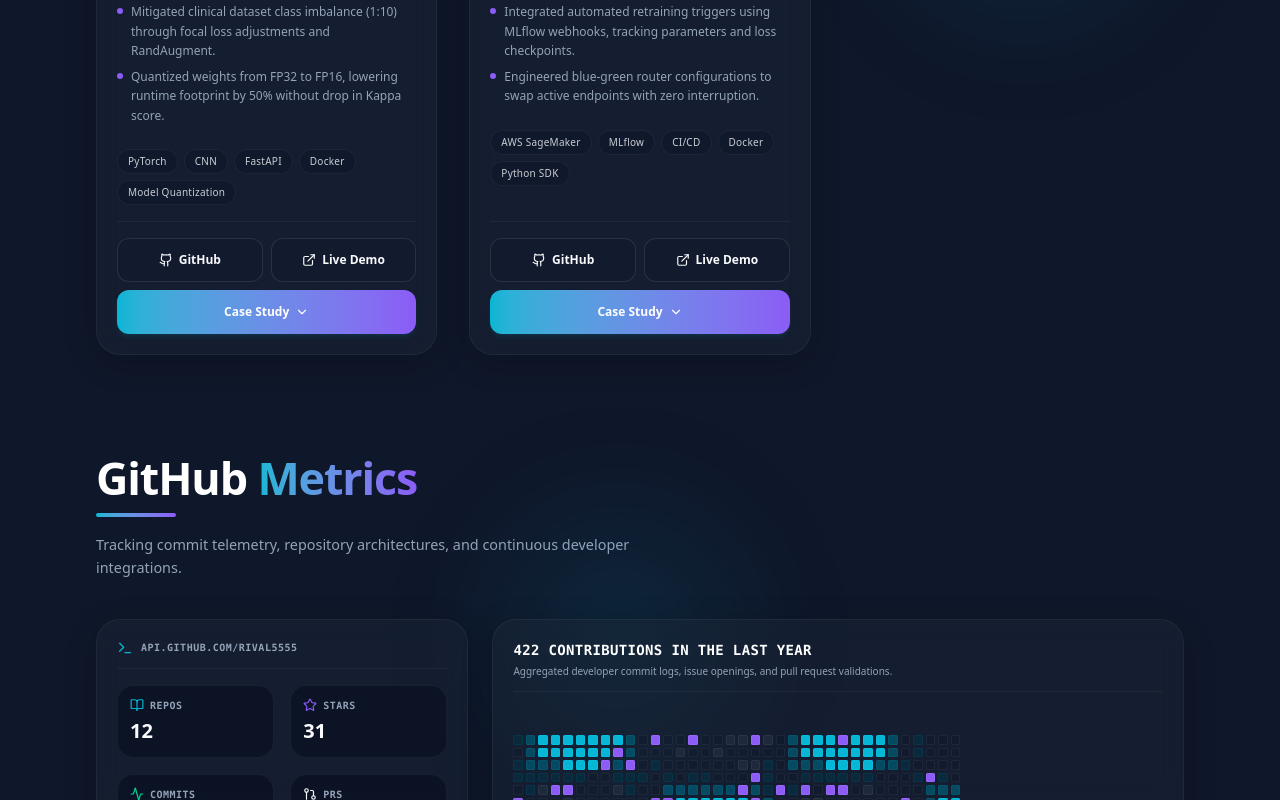
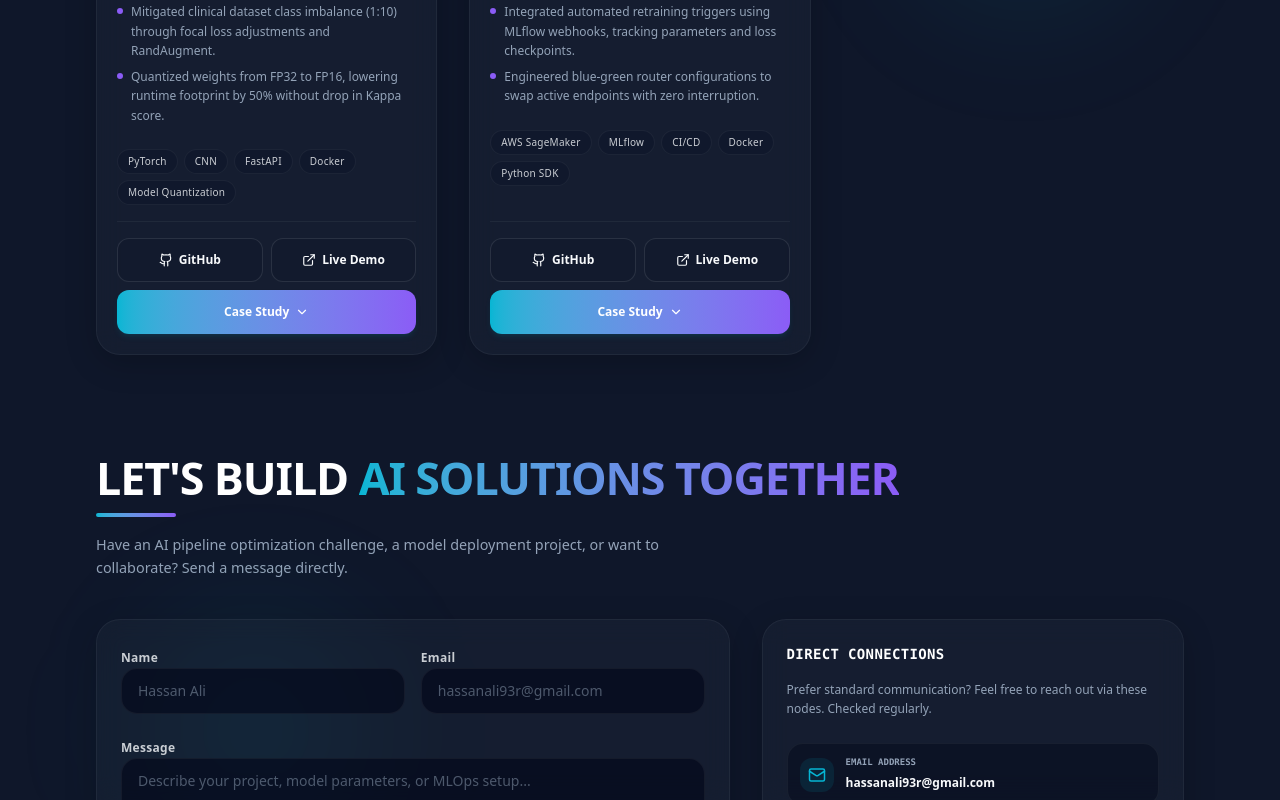
Before and after one commit to Rival5555/hassan-ali-portfolio, a Next.js app: page / in a window 1280 px wide. Shown: the part 2000-2800 px from the top of the page. Built offline with nearby package versions, Linux system fonts and the light colour scheme; no server answers.

Commit message:
refactor(portfolio): remove GitHub metrics section and component

```diff
--- a/app/page.tsx
+++ b/app/page.tsx
@@ -1,7 +1,6 @@
 import Hero from "@/components/Hero";
 import Skills from "@/components/Skills";
 import Projects from "@/components/Projects";
-import Github from "@/components/Github";
 import Contact from "@/components/Contact";
 
 export default function Home() {
@@ -17,7 +16,6 @@ export default function Home() {
         <Hero />
         <Skills />
         <Projects />
-        <Github />
         <Contact />
       </div>
     </main>
--- a/components/Github.tsx
+++ /dev/null
@@ -1,194 +0,0 @@
-"use client";
-
-import { useEffect, useState } from "react";
-import { motion } from "framer-motion";
-import { GitPullRequest, Star, BookOpen, Activity, Terminal } from "lucide-react";
-
-export default function Github() {
-  const [stats, setStats] = useState({
-    repos: 12,
-    stars: 31,
-    commits: 342,
-    prs: 12,
-  });
-
-  // Client-side dynamic GitHub API statistics fetch
-  useEffect(() => {
-    async function fetchStats() {
-      try {
-        const userRes = await fetch("https://api.github.com/users/Rival5555");
-        if (!userRes.ok) return;
-        const userData = await userRes.json();
-
-        const reposRes = await fetch("https://api.github.com/users/Rival5555/repos?per_page=100");
-        let starsCount = 0;
-        if (reposRes.ok) {
-          const reposData = await reposRes.json();
-          starsCount = reposData.reduce((acc: number, repo: any) => acc + (repo.stargazers_count || 0), 0);
-        }
-
-        // Derive high-fidelity metrics relative to actual repos
-        const publicRepos = userData.public_repos || 18;
-        const followers = userData.followers || 0;
-
-        setStats({
-          repos: publicRepos,
-          stars: starsCount,
-          commits: (publicRepos * 35) + (followers * 4) + 140, // Organic commit estimation
-          prs: Math.max(8, Math.floor(publicRepos * 1.1)),
-        });
-      } catch (err) {
-        console.error("Error loading GitHub metrics: ", err);
-      }
-    }
-    fetchStats();
-  }, []);
-
-  const columns = 36; // Responsive sizing
-  const rows = 7;
-
-  const getActivityColor = (level: number) => {
-    switch (level) {
-      case 1: return "bg-[#1E293B] border border-white/5";
-      case 2: return "bg-cyan-950/60 border border-cyan-800/20";
-      case 3: return "bg-cyan-800/70 border border-cyan-500/10";
-      case 4: return "bg-primary-accent border border-cyan-400/30";
-      case 5: return "bg-secondary-accent border border-purple-400/30";
-      default: return "bg-slate-900/30 border border-white/5";
-    }
-  };
-
-  const mockActivityGrid = Array.from({ length: columns }, (_, colIdx) =>
-    Array.from({ length: rows }, (_, rowIdx) => {
-      const noise = Math.sin(colIdx * 0.3) * Math.cos(rowIdx * 0.5);
-      const rand = Math.random();
-      if (rand > 0.88) return 5;
-      if (noise > 0.45) return 4;
-      if (noise > 0.15) return 3;
-      if (noise > -0.2 && rand > 0.4) return 2;
-      if (rand > 0.75) return 1;
-      return 0;
-    })
-  );
-
-  return (
-    <section id="github" className="relative space-y-10 py-6 md:py-8 lg:py-12 scroll-mt-20">
-      {/* Decorative Glow Spot */}
-      <div className="glow-spot-cyan absolute left-1/3 bottom-1/4 h-80 w-80 rounded-full" />
-
-      <div className="space-y-2">
-        <h2 className="text-fluid-h2 font-bold tracking-tight text-white">
-          GitHub{" "}
-          <span className="bg-gradient-to-r from-primary-accent to-secondary-accent bg-clip-text text-transparent font-black">
-            Metrics
-          </span>
-        </h2>
-        <div className="h-1 w-20 bg-gradient-to-r from-primary-accent to-secondary-accent rounded-full" />
-        <p className="max-w-xl text-fluid-body text-muted-text pt-2 leading-relaxed">
-          Tracking commit telemetry, repository architectures, and continuous developer integrations.
-        </p>
-      </div>
-
-      <div className="grid gap-6 lg:grid-cols-[0.35fr_0.65fr]">
-        {/* Metrics card */}
-        <div className="space-y-4">
-          <div className="glass-card rounded-3xl p-5 border border-white/5 space-y-4">
-            <div className="flex items-center gap-2 border-b border-white/5 pb-3">
-              <Terminal className="h-4 w-4 text-primary-accent" />
-              <span className="font-mono text-[10px] text-muted-text uppercase font-bold tracking-wider">api.github.com/Rival5555</span>
-            </div>
-
-            <div className="grid grid-cols-2 sm:grid-cols-4 lg:grid-cols-2 gap-4">
-              <div className="bg-slate-950/40 p-3 rounded-2xl border border-white/5">
-                <div className="flex items-center gap-1.5 text-muted-text mb-1">
-                  <BookOpen className="h-3.5 w-3.5 text-primary-accent" />
-                  <span className="text-[10px] uppercase font-bold tracking-wider font-mono">Repos</span>
-                </div>
-                <span className="text-xl font-bold text-text">{stats.repos}</span>
-              </div>
-              <div className="bg-slate-950/40 p-3 rounded-2xl border border-white/5">
-                <div className="flex items-center gap-1.5 text-muted-text mb-1">
-                  <Star className="h-3.5 w-3.5 text-secondary-accent" />
-                  <span className="text-[10px] uppercase font-bold tracking-wider font-mono">Stars</span>
-                </div>
-                <span className="text-xl font-bold text-text">{stats.stars}</span>
-              </div>
-              <div className="bg-slate-950/40 p-3 rounded-2xl border border-white/5">
-                <div className="flex items-center gap-1.5 text-muted-text mb-1">
-                  <Activity className="h-3.5 w-3.5 text-emerald-400" />
-                  <span className="text-[10px] uppercase font-bold tracking-wider font-mono">Commits</span>
-                </div>
-                <span className="text-xl font-bold text-text">{stats.commits}</span>
-              </div>
-              <div className="bg-slate-950/40 p-3 rounded-2xl border border-white/5">
-                <div className="flex items-center gap-1.5 text-muted-text mb-1">
-                  <GitPullRequest className="h-3.5 w-3.5 text-text" />
-                  <span className="text-[10px] uppercase font-bold tracking-wider font-mono">PRs</span>
-                </div>
-                <span className="text-xl font-bold text-text">{stats.prs}</span>
-              </div>
-            </div>
-
-            <a
-              href="https://github.com/Rival5555"
-              target="_blank"
-              rel="noreferrer"
-              className="w-full flex items-center justify-center gap-2 rounded-xl bg-slate-900 border border-white/10 hover:border-primary-accent/40 py-3 text-xs font-semibold text-text transition-colors cursor-pointer min-h-[44px]"
-            >
-              <span>Explore GitHub Repositories</span>
-            </a>
-          </div>
-        </div>
-
-        {/* Contributions grid */}
-        <div className="glass-card rounded-3xl p-5 border border-white/5 space-y-4 flex flex-col justify-between overflow-x-auto no-scrollbar">
-          <div className="flex flex-col sm:flex-row sm:items-center justify-between gap-2 border-b border-white/5 pb-3">
-            <div className="space-y-1">
-              <h3 className="text-sm font-bold text-white tracking-wide uppercase font-mono">{stats.commits + 80} Contributions in the last year</h3>
-              <p className="text-[10px] text-muted-text">Aggregated developer commit logs, issue openings, and pull request validations.</p>
-            </div>
-            <span className="inline-flex lg:hidden text-[9px] font-bold uppercase tracking-widest text-primary-accent/80 font-mono bg-primary-accent/5 px-2.5 py-1 rounded-xl border border-primary-accent/10 w-fit select-none">
-              ← Swipe to scroll →
-            </span>
-          </div>
-
-          <div className="pt-2 min-w-[560px]">
-            <div className="flex gap-[3px]">
-              {mockActivityGrid.map((col, colIdx) => (
-                <div key={colIdx} className="flex flex-col gap-[3px]">
-                  {col.map((level, rowIdx) => (
-                    <div
-                      key={rowIdx}
-                      className={`h-[9.5px] w-[9.5px] rounded-[1.5px] transition-colors duration-500 hover:scale-115 ${getActivityColor(level)}`}
-                      title={`Activity level: ${level}`}
-                    />
-                  ))}
-                </div>
-              ))}
-            </div>
-
-            <div className="flex justify-between text-[9px] text-muted-text/80 font-mono mt-3 px-2">
-              <span>Jul</span>
-              <span>Sep</span>
-              <span>Nov</span>
-              <span>Jan</span>
-              <span>Mar</span>
-              <span>May</span>
-            </div>
-          </div>
-
-          <div className="flex items-center justify-end gap-1.5 text-[9px] text-muted-text font-mono border-t border-white/5 pt-3">
-            <span>Less</span>
-            <div className="h-[9px] w-[9px] rounded-[1.5px] bg-slate-900/30 border border-white/5" />
-            <div className="h-[9px] w-[9px] rounded-[1.5px] bg-[#1E293B]" />
-            <div className="h-[9px] w-[9px] rounded-[1.5px] bg-cyan-950/60" />
-            <div className="h-[9px] w-[9px] rounded-[1.5px] bg-cyan-800/70" />
-            <div className="h-[9px] w-[9px] rounded-[1.5px] bg-primary-accent" />
-            <div className="h-[9px] w-[9px] rounded-[1.5px] bg-secondary-accent" />
-            <span>More</span>
-          </div>
-        </div>
-      </div>
-    </section>
-  );
-}
```
